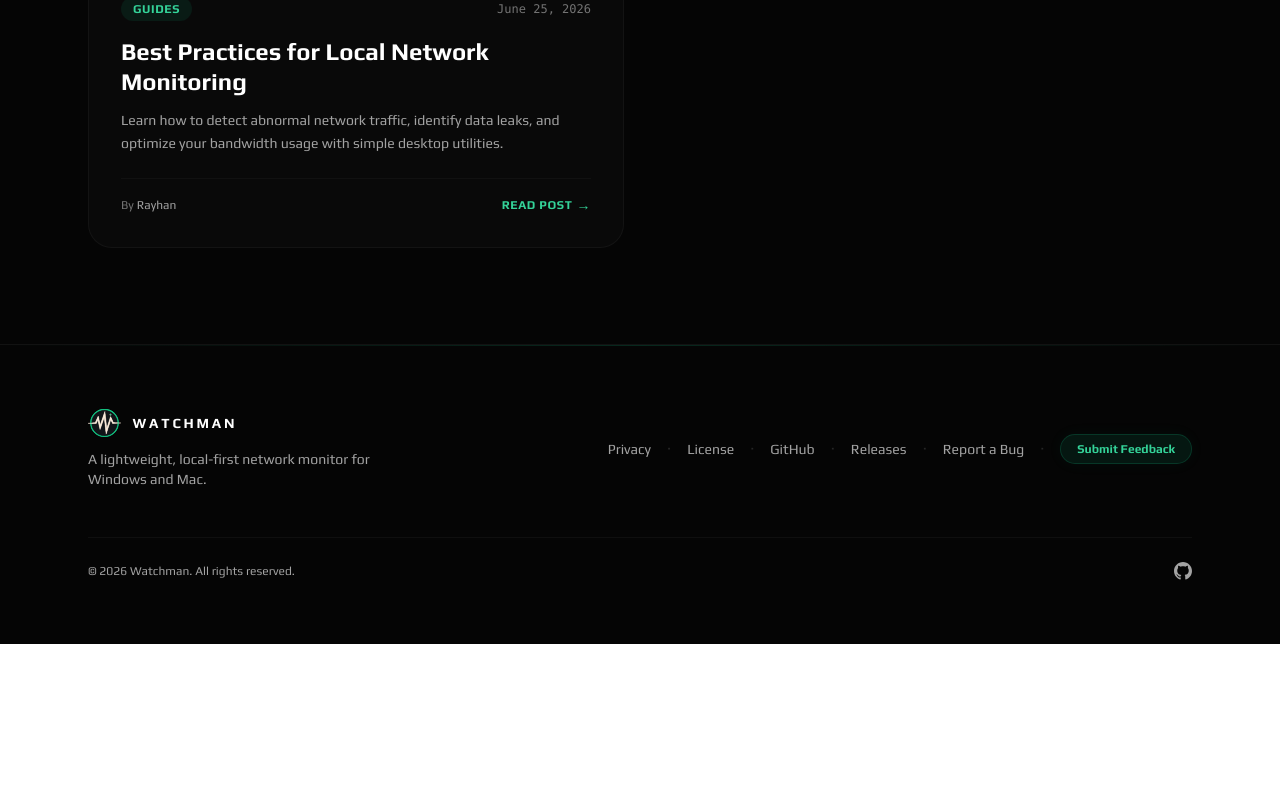
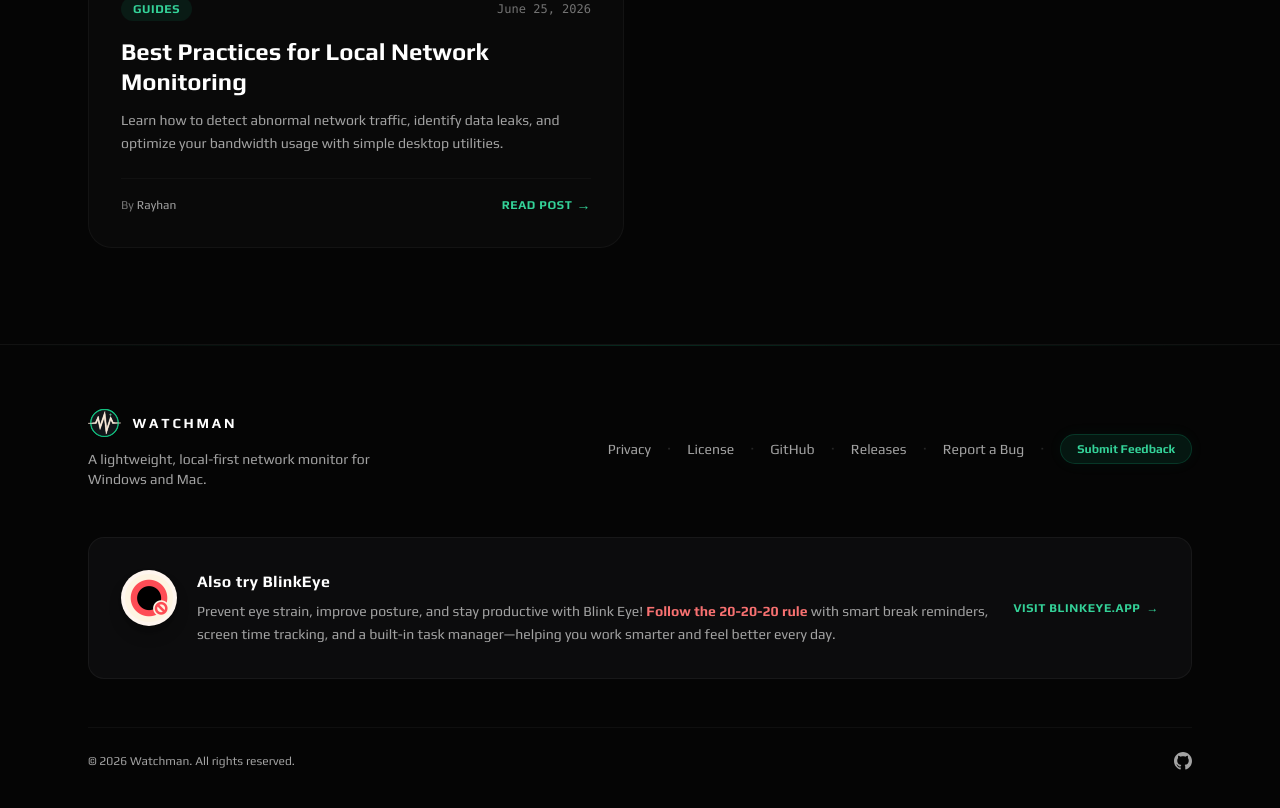
Before and after one commit to rayhan138/watchman-web, a Next.js app: page /blog in a window 1280 px wide. Shown: the part 750-1558 px from the top of the page. Before the commit the page ends 1394 px from the top, so only its background shows below. Built offline with nearby package versions, Linux system fonts and the light colour scheme.

Commit message:
feat: add Blink Eye product promo card in footer

```diff
--- a/src/components/Footer.tsx
+++ b/src/components/Footer.tsx
@@ -48,6 +48,39 @@
           </div>
         </div>
 
+        {/* BlinkEye Promo Card */}
+        <div className="mt-12 bg-[#0c0c0d] border border-white/[0.05] rounded-2xl p-6 sm:p-8 flex flex-col md:flex-row items-start md:items-center justify-between gap-6 hover:border-white/[0.08] transition-all duration-300">
+          <div className="flex flex-col sm:flex-row items-start gap-5 max-w-4xl">
+            <div className="p-1 bg-[#fff6ef] rounded-full shrink-0 flex items-center justify-center shadow-lg shadow-black/25">
+              <img
+                src="/blinkeye-icon.png"
+                alt="Blink Eye Logo"
+                className="w-12 h-12 object-contain"
+              />
+            </div>
+            <div>
+              <h3 className="font-play font-bold text-white text-base mb-1.5 tracking-wide flex items-center gap-2">
+                Also try BlinkEye
+              </h3>
+              <p className="text-neutral-400 text-sm leading-relaxed">
+                Prevent eye strain, improve posture, and stay productive with Blink Eye!{" "}
+                <span className="text-red-400 font-semibold">Follow the 20-20-20 rule</span> with smart break
+                reminders, screen time tracking, and a built-in task manager—helping you work smarter and
+                feel better every day.
+              </p>
+            </div>
+          </div>
+          <a
+            href="https://blinkeye.app"
+            target="_blank"
+            rel="noopener noreferrer"
+            className="text-emerald-400 hover:text-emerald-300 font-bold tracking-wider text-xs flex items-center gap-1.5 whitespace-nowrap self-end md:self-center transition-colors group"
+          >
+            VISIT BLINKEYE.APP
+            <span className="transform group-hover:translate-x-1 transition-transform">→</span>
+          </a>
+        </div>
+
         {/* Bottom bar */}
         <div className="mt-12 pt-6 border-t border-white/[0.04] flex flex-col md:flex-row items-center justify-between gap-4">
           <p className="text-neutral-400 text-xs">
```
Also changed, not shown: public/blinkeye-icon.png (added).
